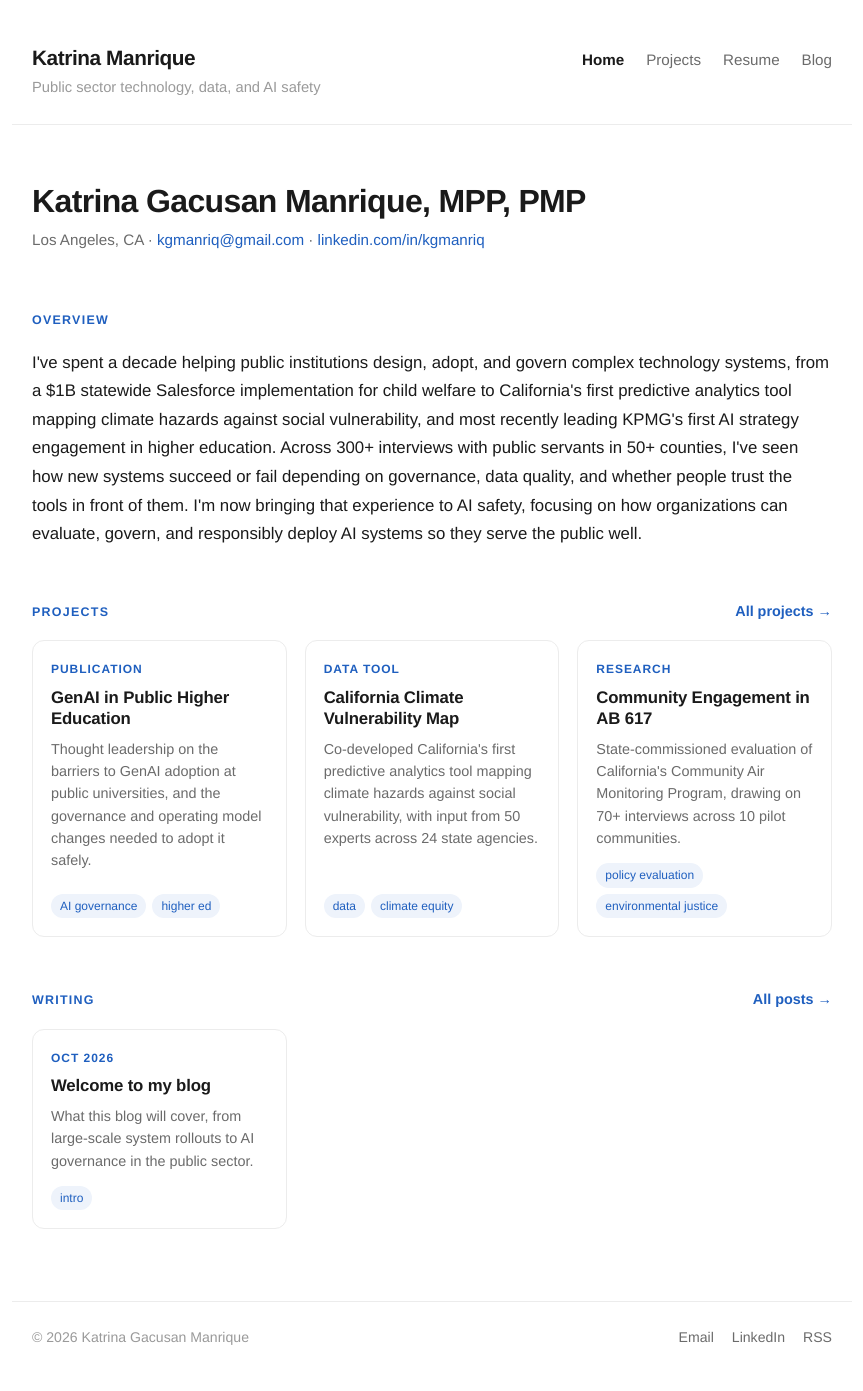
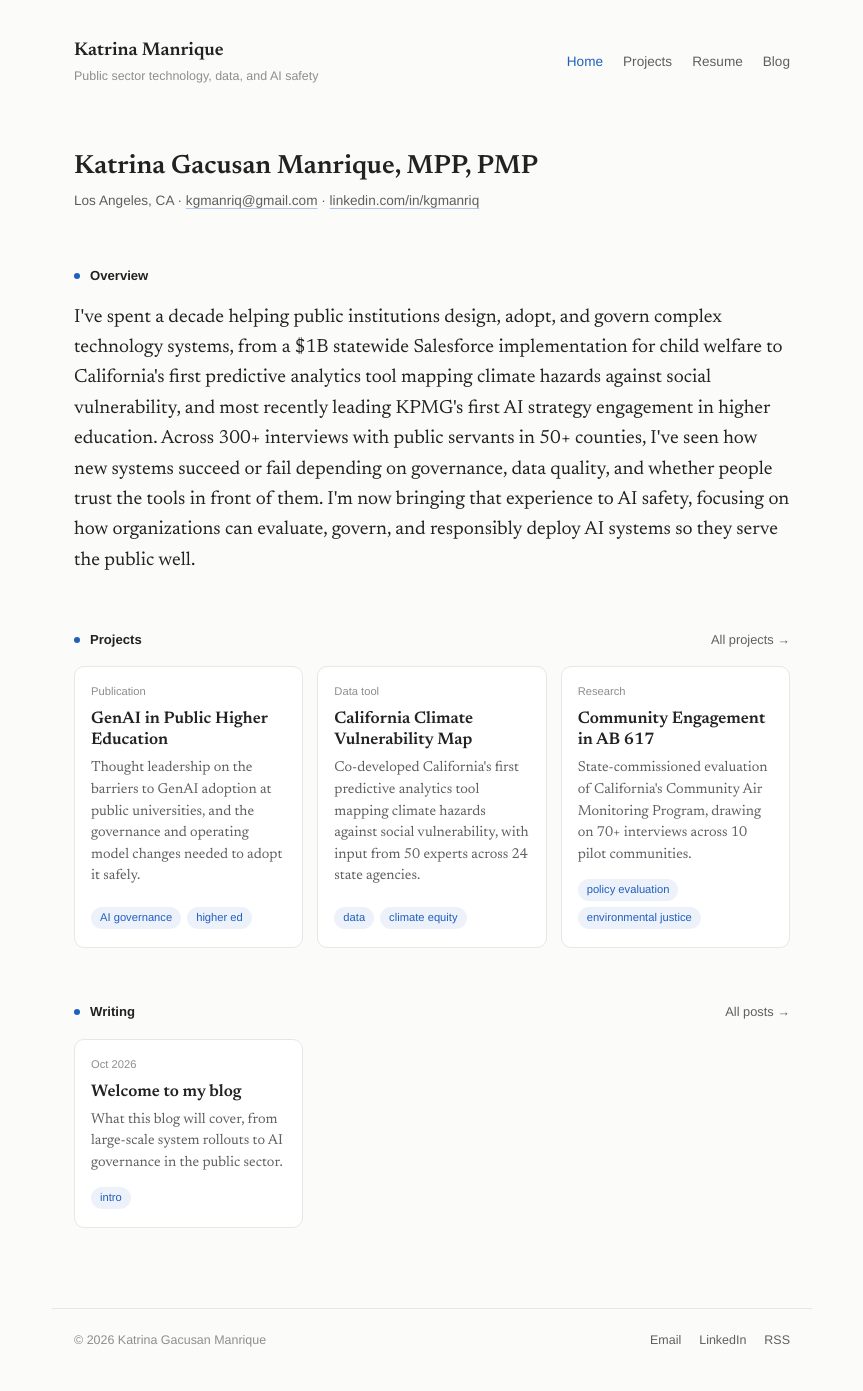
Before and after one commit to kgmanriq/kgmanriq.github.io, a Jekyll site: the page built from index.html, in a window 1280 px wide. Shown: the whole page, without its empty margins (208-1071 px from the left). Built offline with Jekyll 4.4.1, drawn with Linux system fonts in a browser that asks for light colours.

Commit message:
Editorial restyle: Newsreader serif body with sans labels
Co-Authored-By: Claude Opus 5.5 <noreply@anthropic.com>
Claude-Session: https://claude.ai/code/session_01EuuEgRVzQ3seSDn6GstdDW

```diff
--- a/_layouts/default.html
+++ b/_layouts/default.html
@@ -5,6 +5,9 @@
   <meta name="viewport" content="width=device-width, initial-scale=1">
   {% seo %}
   {% feed_meta %}
+  <link rel="preconnect" href="https://fonts.googleapis.com">
+  <link rel="preconnect" href="https://fonts.gstatic.com" crossorigin>
+  <link href="https://fonts.googleapis.com/css2?family=Newsreader:ital,opsz,wght@0,6..72,400;0,6..72,600;1,6..72,400&display=swap" rel="stylesheet">
   <link rel="stylesheet" href="{{ '/assets/css/style.css' | relative_url }}?v={{ site.time | date: '%s' }}">
 </head>
 <body>
--- a/assets/css/style.css
+++ b/assets/css/style.css
@@ -1,122 +1,131 @@
-/* Clean, minimal theme. Change the accent color here to restyle the whole site. */
+/* Editorial minimal theme: serif for reading, sans for labels. Change the accent here to restyle the site. */
 :root {
-  --text: #1a1a1a;
-  --muted: #6b6b6b;
-  --faint: #9a9a9a;
-  --line: #ececec;
+  --bg: #fbfbfa;
+  --text: #222222;
+  --muted: #5f5f5f;
+  --faint: #8e8e8e;
+  --line: #e7e7e4;
   --accent: #1f5fbf;
-  --accent-soft: #eef3fb;
-  --font: "Helvetica Neue", Helvetica, Arial, sans-serif;
+  --accent-soft: #edf2fa;
+  --serif: "Newsreader", Georgia, "Times New Roman", serif;
+  --sans: "Helvetica Neue", Helvetica, Arial, sans-serif;
 }
 
 * { box-sizing: border-box; }
 html { -webkit-text-size-adjust: 100%; }
 body {
   margin: 0;
-  background: #fff;
+  background: var(--bg);
   color: var(--text);
-  font: 17px/1.7 var(--font);
+  font: 400 19px/1.6 var(--serif);
   -webkit-font-smoothing: antialiased;
 }
-a { color: var(--accent); text-decoration: none; }
-a:hover { text-decoration: underline; text-underline-offset: 3px; }
-.wrap { max-width: 840px; margin: 0 auto; padding: 0 20px; }
+a {
+  color: inherit;
+  text-decoration: underline;
+  text-decoration-color: rgba(31, 95, 191, .35);
+  text-decoration-thickness: 1px;
+  text-underline-offset: 3px;
+  transition: color .15s, text-decoration-color .15s;
+}
+a:hover { color: var(--accent); text-decoration-color: var(--accent); }
+.wrap { max-width: 760px; margin: 0 auto; padding: 0 22px; }
 .muted { color: var(--muted); }
-h1, h2, h3, h4 { line-height: 1.25; letter-spacing: -0.01em; }
+h1, h2, h3, h4 { font-family: var(--serif); font-weight: 600; line-height: 1.25; }
 
 /* Header */
-.site-header .wrap { display: flex; justify-content: space-between; align-items: baseline; gap: 12px 24px; flex-wrap: wrap; padding-top: 40px; padding-bottom: 24px; border-bottom: 1px solid var(--line); }
-.masthead { display: flex; flex-direction: column; }
-.site-title { font-size: 1.3rem; font-weight: 700; color: var(--text); letter-spacing: -0.02em; }
-.site-title:hover { text-decoration: none; color: var(--accent); }
-.tagline { color: var(--faint); font-size: .92rem; }
-nav { display: flex; gap: 22px; }
-nav a { color: var(--muted); font-size: .95rem; }
-nav a:hover { color: var(--text); text-decoration: none; }
-nav a.active { color: var(--text); font-weight: 600; }
+.site-header .wrap { display: flex; justify-content: space-between; align-items: center; gap: 12px 24px; flex-wrap: wrap; padding-top: 36px; padding-bottom: 8px; }
+.masthead { display: flex; flex-direction: column; gap: 2px; }
+.site-title { font-family: var(--serif); font-size: 1.15rem; font-weight: 600; text-decoration: none; }
+.tagline { font-family: var(--sans); color: var(--faint); font-size: .78rem; }
+nav { display: flex; gap: 20px; font-family: var(--sans); font-size: .85rem; }
+nav a { color: var(--muted); text-decoration: none; }
+nav a:hover { color: var(--text); }
+nav a.active { color: var(--accent); }
 
-main.wrap { padding-top: 56px; padding-bottom: 72px; min-height: 60vh; }
+main.wrap { padding-top: 56px; padding-bottom: 80px; min-height: 60vh; }
 
 /* Footer */
-.site-footer .wrap { display: flex; justify-content: space-between; flex-wrap: wrap; gap: 12px; padding-top: 24px; padding-bottom: 40px; border-top: 1px solid var(--line); color: var(--faint); font-size: .88rem; }
+.site-footer .wrap { display: flex; justify-content: space-between; flex-wrap: wrap; gap: 12px; padding-top: 22px; padding-bottom: 40px; border-top: 1px solid var(--line); color: var(--faint); font-family: var(--sans); font-size: .78rem; }
 .site-footer .links { display: flex; gap: 18px; }
-.site-footer a { color: var(--muted); }
+.site-footer a { color: var(--muted); text-decoration: none; }
+.site-footer a:hover { color: var(--accent); }
 
 /* Shared */
-.page-title { font-size: 2rem; font-weight: 700; margin: 0 0 6px; letter-spacing: -0.02em; }
-.section-title { font-size: .78rem; font-weight: 700; text-transform: uppercase; letter-spacing: .1em; color: var(--accent); margin: 56px 0 20px; }
-.eyebrow { font-size: .85rem; color: var(--faint); margin: 0 0 14px; }
-.lede { font-size: 1.1rem; color: var(--muted); margin-top: 0; }
+.page-title { font-size: 1.65rem; margin: 0 0 6px; }
+.section-title { font-family: var(--sans); font-size: .82rem; font-weight: 700; color: var(--text); margin: 56px 0 18px; display: flex; align-items: center; gap: 10px; }
+.section-title::before { content: ""; width: 6px; height: 6px; border-radius: 50%; background: var(--accent); }
+.eyebrow { font-family: var(--sans); font-size: .8rem; margin: 0 0 18px; }
+.eyebrow a { text-decoration: none; color: var(--muted); }
+.eyebrow a:hover { color: var(--accent); }
+.lede { font-family: var(--sans); font-size: .95rem; color: var(--faint); margin: 0 0 28px; }
 
-.button { display: inline-block; background: var(--text); color: #fff; padding: 9px 18px; border-radius: 999px; font-size: .9rem; font-weight: 600; border: 1px solid var(--text); transition: background .15s, color .15s; }
-.button:hover { text-decoration: none; background: var(--accent); border-color: var(--accent); }
-.button.ghost { background: #fff; color: var(--text); border-color: #d6d6d6; }
-.button.ghost:hover { color: var(--accent); border-color: var(--accent); background: #fff; }
-.actions { display: flex; gap: 10px; flex-wrap: wrap; margin-top: 28px; }
+.button { display: inline-block; font-family: var(--sans); background: var(--text); color: #fff; padding: 8px 16px; border-radius: 999px; font-size: .8rem; font-weight: 600; text-decoration: none; border: 1px solid var(--text); }
+.button:hover { color: #fff; background: var(--accent); border-color: var(--accent); }
 
 /* Home */
-.intro { padding-bottom: 4px; }
-.overview { font-size: 1.05rem; margin: 0; }
-.section-head { display: flex; justify-content: space-between; align-items: baseline; gap: 12px; }
-.section-head .section-title { margin-bottom: 20px; }
-.see-all { font-size: .9rem; font-weight: 600; white-space: nowrap; }
+.contact { font-family: var(--sans); color: var(--muted); font-size: .85rem; margin: 0; }
+.contact a { color: var(--muted); }
+.contact a:hover { color: var(--accent); }
+.overview { margin: 0; }
+.section-head { display: flex; justify-content: space-between; align-items: center; gap: 12px; }
+.section-head .section-title { margin-bottom: 18px; }
+.see-all { font-family: var(--sans); font-size: .8rem; color: var(--muted); text-decoration: none; white-space: nowrap; margin-top: 38px; }
 
 /* Tiles */
-.tiles { display: grid; grid-template-columns: repeat(3, 1fr); gap: 18px; }
+.tiles { display: grid; grid-template-columns: repeat(3, 1fr); gap: 14px; }
 @media (max-width: 760px) { .tiles { grid-template-columns: 1fr 1fr; } }
 @media (max-width: 520px) { .tiles { grid-template-columns: 1fr; } }
-.tile { display: flex; flex-direction: column; border: 1px solid var(--line); border-radius: 12px; overflow: hidden; color: var(--text); background: #fff; transition: border-color .15s, box-shadow .15s, transform .15s; }
-.tile:hover { text-decoration: none; border-color: var(--accent); box-shadow: 0 6px 20px rgba(31, 95, 191, .10); transform: translateY(-2px); }
+.tile { display: flex; flex-direction: column; background: #fff; border: 1px solid var(--line); border-radius: 10px; overflow: hidden; text-decoration: none; color: var(--text); transition: border-color .15s, transform .15s; }
+.tile:hover { color: var(--text); border-color: rgba(31, 95, 191, .5); transform: translateY(-2px); }
 .tile-img { width: 100%; aspect-ratio: 16 / 9; object-fit: cover; display: block; border-bottom: 1px solid var(--line); }
-.tile-body { padding: 18px; display: flex; flex-direction: column; flex: 1; }
-.tile-meta { font-size: .75rem; font-weight: 700; text-transform: uppercase; letter-spacing: .08em; color: var(--accent); margin: 0 0 8px; }
-.tile-title { font-size: 1.05rem; font-weight: 700; margin: 0 0 8px; letter-spacing: -0.01em; }
+.tile-body { padding: 16px 16px 18px; display: flex; flex-direction: column; flex: 1; }
+.tile-meta { font-family: var(--sans); font-size: .7rem; color: var(--faint); margin: 0 0 8px; }
+.tile-title { font-size: 1.05rem; margin: 0 0 6px; }
 .tile:hover .tile-title { color: var(--accent); }
-.tile-text { font-size: .9rem; line-height: 1.55; color: var(--muted); margin: 0; flex: 1; }
+.tile-text { font-size: .9rem; line-height: 1.5; color: var(--muted); margin: 0; flex: 1; }
 .tile-tags { display: flex; flex-wrap: wrap; gap: 6px; margin: 14px 0 0; }
-.tile-tags .tag { font-size: .75rem; padding: 2px 9px; }
 
-/* Single post */
-.post h1 { font-size: clamp(1.9rem, 5vw, 2.4rem); font-weight: 700; letter-spacing: -0.025em; margin: 0 0 8px; }
-.meta { color: var(--faint); font-size: .9rem; margin: 0 0 36px; }
+/* Single post / project */
+.post h1 { font-size: clamp(1.7rem, 4.5vw, 2.1rem); margin: 0 0 6px; }
+.meta { font-family: var(--sans); color: var(--faint); font-size: .8rem; margin: 0 0 36px; }
 .post-hero { width: 100%; border-radius: 10px; margin-bottom: 28px; }
-.prose { max-width: 700px; }
-.prose h2 { font-size: 1.35rem; margin-top: 2.2em; }
+.prose { max-width: 640px; }
+.prose h2 { font-family: var(--sans); font-size: .9rem; font-weight: 700; margin-top: 2.4em; }
 .prose h3 { font-size: 1.1rem; margin-top: 1.8em; }
 .prose img { max-width: 100%; border-radius: 8px; }
-.prose blockquote { margin: 1.6em 0; padding: 4px 0 4px 20px; border-left: 3px solid var(--accent); color: var(--muted); }
-.prose code { background: #f5f5f5; padding: 2px 5px; border-radius: 4px; font-size: .9em; }
-.prose pre { background: #f7f7f7; padding: 16px; border-radius: 8px; overflow-x: auto; }
+.prose blockquote { margin: 1.6em 0; padding-left: 18px; border-left: 2px solid var(--accent); color: var(--muted); font-style: italic; }
+.prose code { font-size: .82em; background: #f0f0ee; padding: 2px 5px; border-radius: 4px; }
+.prose pre { background: #f3f3f1; padding: 16px; border-radius: 8px; overflow-x: auto; }
 .prose pre code { background: none; padding: 0; }
 .prose hr { border: 0; border-top: 1px solid var(--line); margin: 2.5em 0; }
 
 /* Resume */
-.resume-head { display: flex; justify-content: space-between; align-items: flex-end; gap: 16px; flex-wrap: wrap; padding-bottom: 8px; }
-.contact { color: var(--muted); font-size: .95rem; margin: 0; }
-.highlights { display: grid; grid-template-columns: 1fr 1fr; gap: 24px 32px; margin: 32px 0 0; }
-.highlights dt { font-weight: 700; font-size: .95rem; margin-bottom: 4px; }
-.highlights dd { margin: 0; font-size: .92rem; line-height: 1.6; color: var(--muted); }
+.resume-head { display: flex; justify-content: space-between; align-items: flex-end; gap: 16px; flex-wrap: wrap; }
+.highlights { display: grid; grid-template-columns: 1fr 1fr; gap: 22px 32px; margin: 30px 0 0; }
+.highlights dt { font-family: var(--sans); font-weight: 700; font-size: .82rem; margin-bottom: 4px; }
+.highlights dd { margin: 0; font-size: .92rem; line-height: 1.55; color: var(--muted); }
 @media (max-width: 600px) { .highlights { grid-template-columns: 1fr; } }
 
 .job { margin-bottom: 40px; }
-.job-head, .job-sub { display: flex; justify-content: space-between; gap: 4px 12px; flex-wrap: wrap; }
-.job-head h3 { margin: 0; font-size: 1.15rem; font-weight: 700; }
-.dates { color: var(--faint); font-size: .9rem; white-space: nowrap; }
-.job-sub { color: var(--muted); font-size: .93rem; margin: 2px 0 12px; }
-.job h4 { font-size: .95rem; font-weight: 600; color: var(--text); margin: 26px 0 10px; padding-left: 10px; border-left: 2px solid var(--accent); }
+.job-head, .job-sub { display: flex; justify-content: space-between; gap: 2px 12px; flex-wrap: wrap; }
+.job-head h3 { margin: 0; font-size: 1.15rem; }
+.dates { font-family: var(--sans); color: var(--faint); font-size: .8rem; white-space: nowrap; }
+.job-sub { font-family: var(--sans); color: var(--muted); font-size: .82rem; margin: 4px 0 12px; }
+.job h4 { font-family: var(--sans); font-size: .8rem; font-weight: 700; color: var(--accent); margin: 26px 0 10px; }
 .job ul { padding-left: 18px; margin: 0; }
-.job li { margin-bottom: 10px; font-size: .96rem; }
+.job li { margin-bottom: 10px; font-size: .95rem; }
 .job li::marker { color: var(--faint); }
 .pub { margin-bottom: 24px; }
-.pub h3 { font-size: 1.02rem; font-weight: 700; margin: 0 0 6px; }
-.pub p { margin: 0; color: var(--muted); font-size: .95rem; }
+.pub h3 { font-size: 1.02rem; margin: 0 0 6px; }
+.pub p { margin: 0; color: var(--muted); font-size: .93rem; }
 .skill-row { display: flex; gap: 8px 16px; align-items: baseline; flex-wrap: wrap; margin-bottom: 14px; }
-.skill-label { font-weight: 700; font-size: .95rem; min-width: 120px; }
-.tags { display: flex; flex-wrap: wrap; gap: 8px; }
-.tag { background: var(--accent-soft); color: var(--accent); padding: 3px 11px; border-radius: 999px; font-size: .85rem; font-weight: 500; }
+.skill-label { font-family: var(--sans); font-weight: 700; font-size: .82rem; min-width: 110px; }
+.tags { display: flex; flex-wrap: wrap; gap: 6px; }
+.tag { font-family: var(--sans); background: var(--accent-soft); color: var(--accent); padding: 2px 9px; border-radius: 999px; font-size: .7rem; font-weight: 500; }
 
 @media print {
   .site-header, .site-footer, .button { display: none; }
-  body { font-size: 10.5pt; }
-  main { padding: 0; }
+  body { background: #fff; font-size: 10.5pt; }
+  main.wrap { padding: 0; }
 }
```
